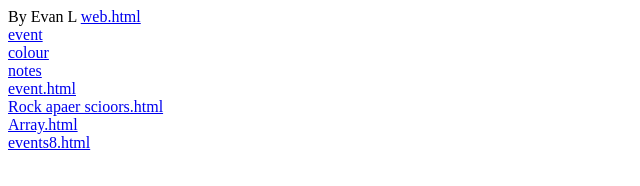
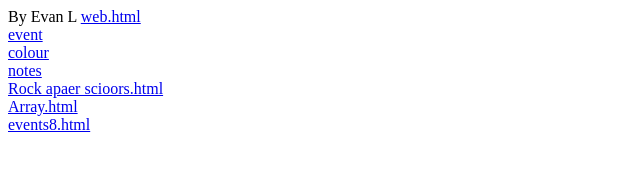
Before and after one commit to evan111222/evan-marking, a plain HTML site: page index.html in a window 1280 px wide. Shown: the whole page, without its empty margins (0-640 px from the left). Drawn offline with Linux system fonts and the light colour scheme.

Commit message:
Update index.html

```diff
--- a/index.html
+++ b/index.html
@@ -8,7 +8,6 @@ By Evan L
 <a href="https://gamedev-evan-laberge0708.c9users.io/Event.html">event</a><br>
 <a href="https://gamedev-evan-laberge0708.c9users.io/Cloour.html">colour</a><br>
 <a href="https://docs.google.com/document/d/1rDFTbej7Rqhu-4xBpy2_3zmZsojGExAERlcO4jAt1ng/edit">notes</a><br>
-<a href="events8.html">event.html</a><br>
 <a href="rock-paper-skiccers.html">Rock apaer scioors.html</a><br>
 <a href="Array.html">Array.html</a><br>
 <a href="events8.html">events8.html</a><br>
```
